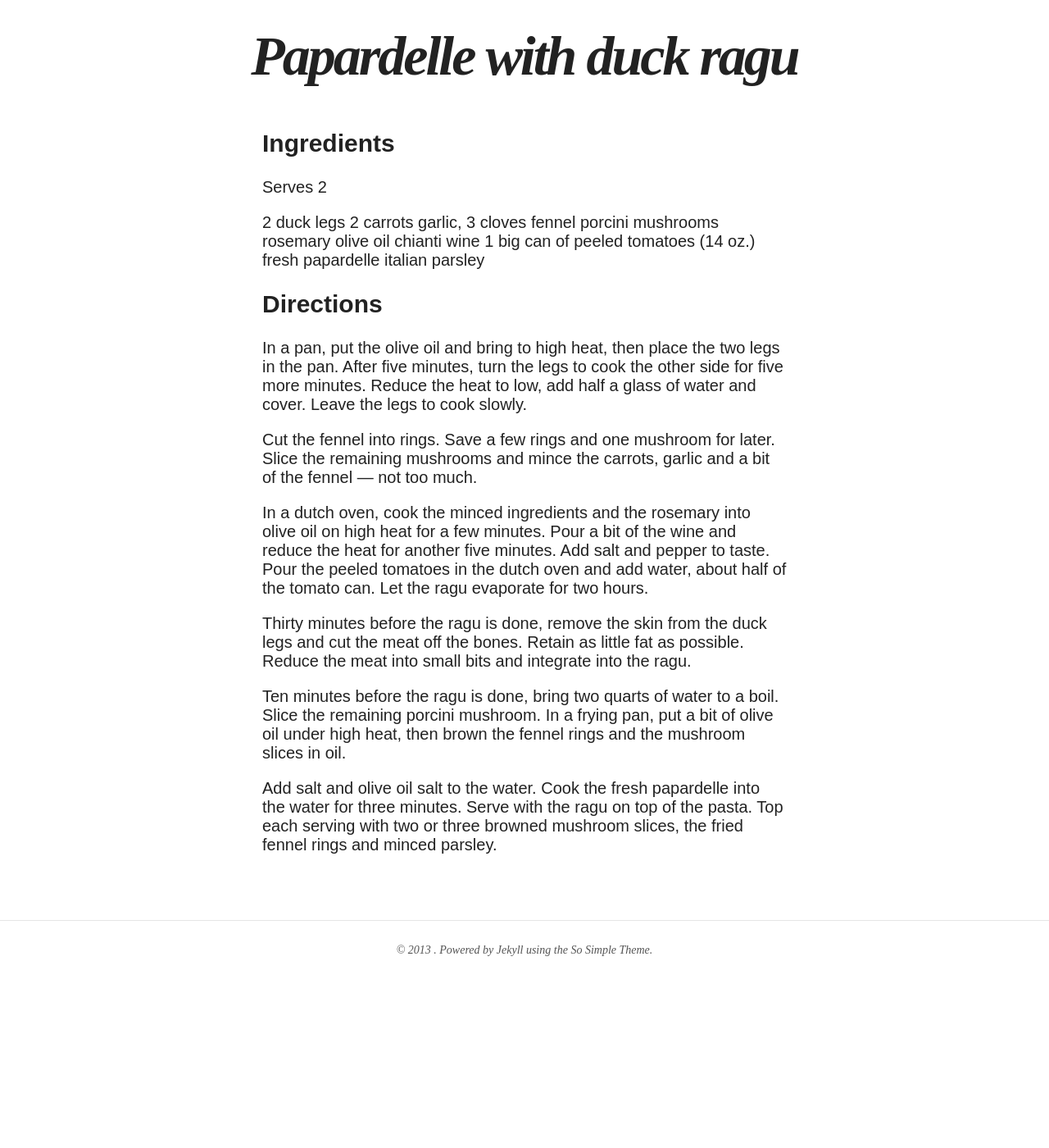
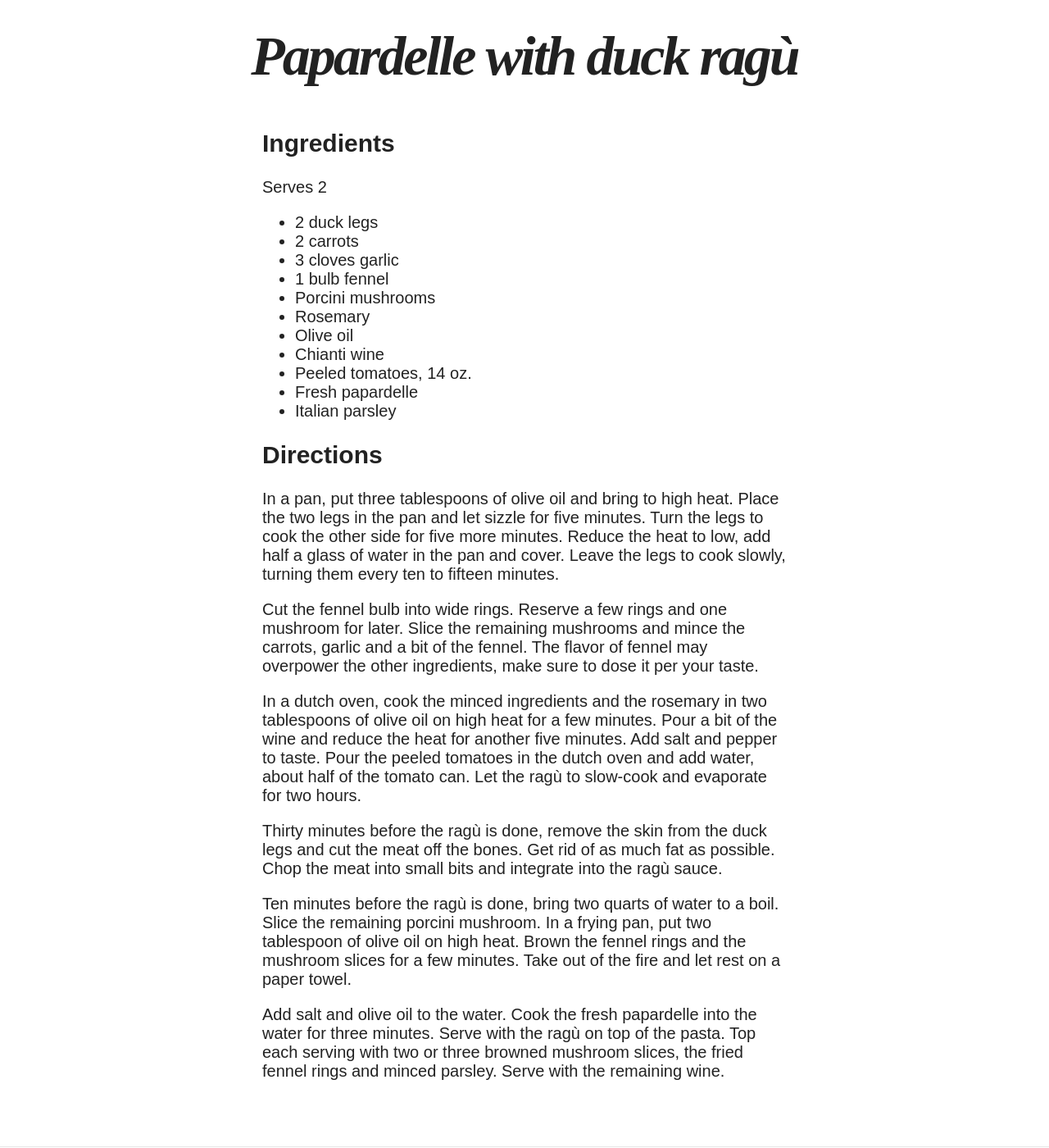
Before and after one commit to jsilland/cuisson, a Jekyll site: the page built from papardelle_with_duck_ragu.md, in a window 1280 px wide and 1400 px high, scrolled down 491 px. Shown: the whole window at 82% size. Built offline with Jekyll 4.4.1, drawn with Linux system fonts in a browser that asks for light colours; nearby versions of some CDN libraries; before the commit the page ends 1714 px from its top, so only the background shows below that.

Commit message:
Minor edits

```diff
--- a/papardelle_with_duck_ragu.md
+++ b/papardelle_with_duck_ragu.md
@@ -1,6 +1,6 @@
 ---
 layout: page
-title: Papardelle with duck ragu
+title: Papardelle with duck ragù
 image:
   feature: nope.jpg
 ---
@@ -10,29 +10,29 @@ Ingredients
 
 Serves 2
 
-2 duck legs
-2 carrots
-garlic, 3 cloves
-fennel
-porcini mushrooms
-rosemary
-olive oil
-chianti wine
-1 big can of peeled tomatoes (14 oz.)
-fresh papardelle
-italian parsley
+- 2 duck legs
+- 2 carrots
+- 3 cloves garlic
+- 1 bulb fennel
+- Porcini mushrooms
+- Rosemary
+- Olive oil
+- Chianti wine
+- Peeled tomatoes, 14 oz.
+- Fresh papardelle
+- Italian parsley
 
 Directions
 ----------
 
-In a pan, put the olive oil and bring to high heat, then place the two legs in the pan. After five minutes, turn the legs to cook the other side for five more minutes. Reduce the heat to low, add half a glass of water and cover. Leave the legs to cook slowly.
+In a pan, put three tablespoons of olive oil and bring to high heat. Place the two legs in the pan and let sizzle for five minutes. Turn the legs to cook the other side for five more minutes. Reduce the heat to low, add half a glass of water in the pan and cover. Leave the legs to cook slowly, turning them every ten to fifteen minutes.
 
-Cut the fennel into rings. Save a few rings and one mushroom for later. Slice the remaining mushrooms and mince the carrots, garlic and a bit of the fennel — not too much.
+Cut the fennel bulb into wide rings. Reserve a few rings and one mushroom for later. Slice the remaining mushrooms and mince the carrots, garlic and a bit of the fennel. The flavor of fennel may overpower the other ingredients, make sure to dose it per your taste.
 
-In a dutch oven, cook the minced ingredients and the rosemary into olive oil on high heat for a few minutes. Pour a bit of the wine and reduce the heat for another five minutes. Add salt and pepper to taste. Pour the peeled tomatoes in the dutch oven and add water, about half of the tomato can. Let the ragu evaporate for two hours.
+In a dutch oven, cook the minced ingredients and the rosemary in two tablespoons of olive oil on high heat for a few minutes. Pour a bit of the wine and reduce the heat for another five minutes. Add salt and pepper to taste. Pour the peeled tomatoes in the dutch oven and add water, about half of the tomato can. Let the ragù to slow-cook and evaporate for two hours.
 
-Thirty minutes before the ragu is done, remove the skin from the duck legs and cut the meat off the bones. Retain as little fat as possible. Reduce the meat into small bits and integrate into the ragu.
+Thirty minutes before the ragù is done, remove the skin from the duck legs and cut the meat off the bones. Get rid of as much fat as possible. Chop the meat into small bits and integrate into the ragù sauce.
 
-Ten minutes before the ragu is done, bring two quarts of water to a boil. Slice the remaining porcini mushroom. In a frying pan, put a bit of olive oil under high heat, then brown the fennel rings and the mushroom slices in oil.
+Ten minutes before the ragù is done, bring two quarts of water to a boil. Slice the remaining porcini mushroom. In a frying pan, put two tablespoon of olive oil on high heat. Brown the fennel rings and the mushroom slices for a few minutes. Take out of the fire and let rest on a paper towel.
 
- Add salt and olive oil salt to the water. Cook the fresh papardelle into the water for three minutes. Serve with the ragu on top of the pasta. Top each serving with two or three browned mushroom slices, the fried fennel rings and minced parsley.
+ Add salt and olive oil to the water. Cook the fresh papardelle into the water for three minutes. Serve with the ragù on top of the pasta. Top each serving with two or three browned mushroom slices, the fried fennel rings and minced parsley. Serve with the remaining wine.
```
Also changed, not shown: savory_bread_pudding.md (+4 -7 lines).
